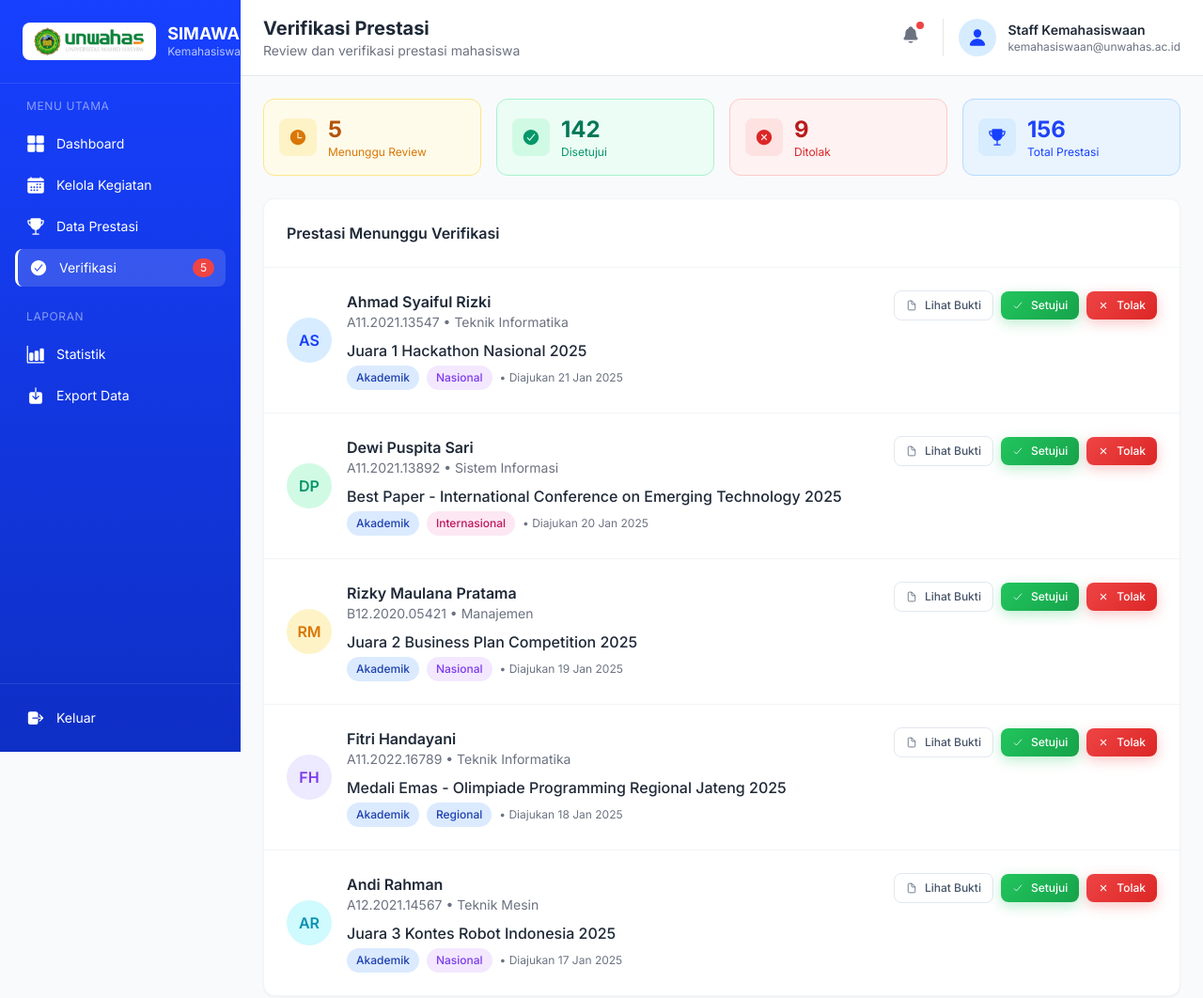
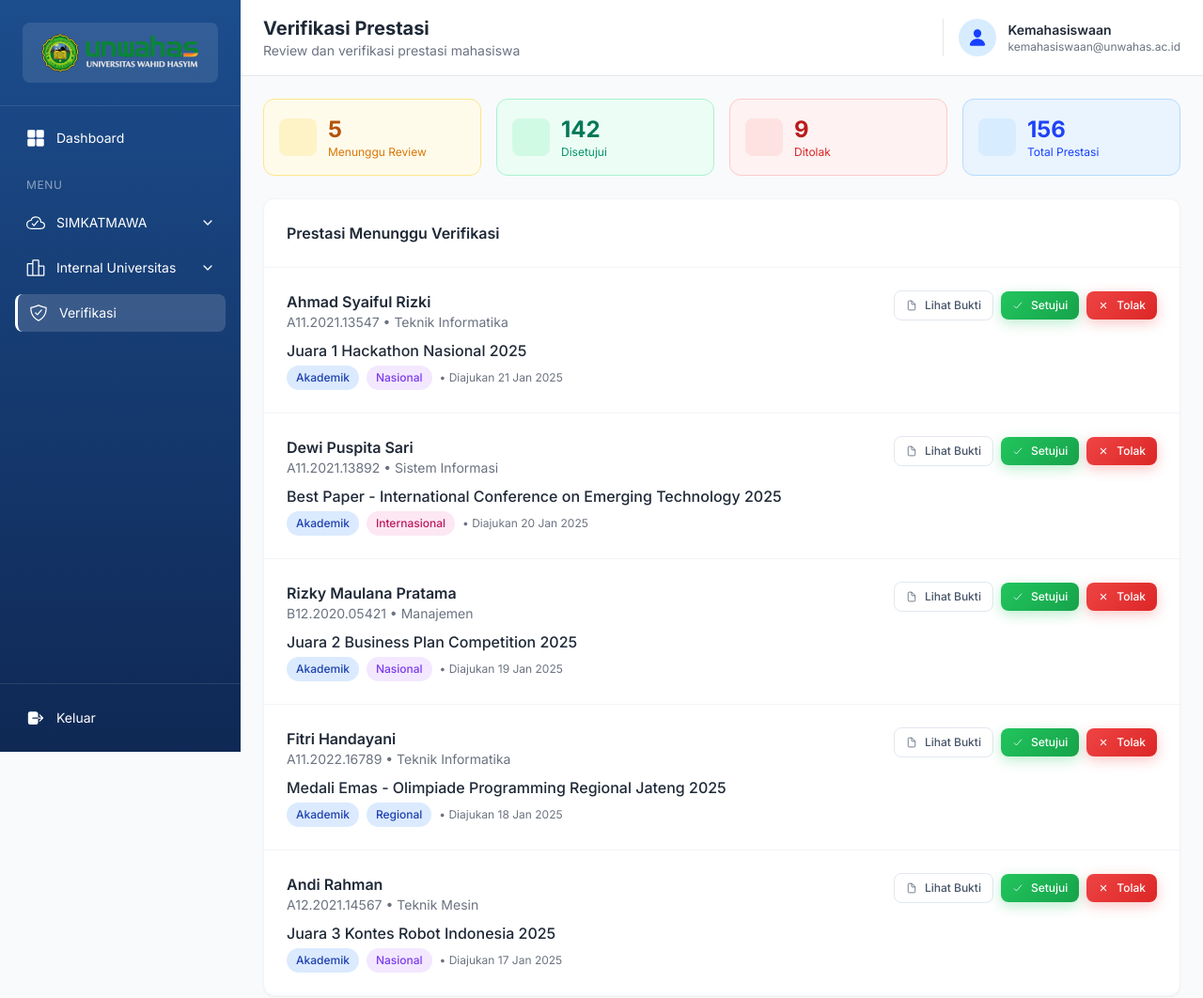
Before and after one commit to sunandagemma/simawa, a plain HTML site: page kemahasiswaan/verifikasi/index.html in a window 1280 px wide. Shown: the whole page at 94% size. Drawn offline with nearby package versions, Linux system fonts and the light colour scheme.

Commit message:
feat: Add initial pages for achievement categories and verification for the student affairs module.

```diff
--- a/kemahasiswaan/verifikasi/index.html
+++ b/kemahasiswaan/verifikasi/index.html
@@ -1,5 +1,6 @@
 <!DOCTYPE html>
 <html lang="id">
+
 <head>
     <meta charset="UTF-8">
     <meta name="viewport" content="width=device-width, initial-scale=1.0">
@@ -11,7 +12,8 @@
     <script nomodule src="https://unpkg.com/ionicons@7.1.0/dist/ionicons/ionicons.js"></script>
     <link rel="preconnect" href="https://fonts.googleapis.com">
     <link rel="preconnect" href="https://fonts.gstatic.com" crossorigin>
-    <link href="https://fonts.googleapis.com/css2?family=Inter:wght@300;400;500;600;700;800&display=swap" rel="stylesheet">
+    <link href="https://fonts.googleapis.com/css2?family=Inter:wght@300;400;500;600;700;800&display=swap"
+        rel="stylesheet">
     <link rel="stylesheet" href="/css/style.css">
 
     <script>
@@ -31,36 +33,77 @@
         }
     </script>
 </head>
+
 <body class="bg-gray-50 font-inter">
     <div class="flex min-h-screen">
         <!-- Sidebar -->
-        <aside class="sidebar w-64 bg-gradient-to-b from-persian-blue-600 to-persian-blue-800 text-white fixed h-full z-40">
+        <aside class="sidebar w-64 bg-gradient-to-b from-[#1C4D8D] to-[#0F2854] text-white fixed h-full z-40">
             <div class="p-6 border-b border-white/10">
-                <div class="flex items-center gap-3">
-                    <img src="/image/logo.png" alt="Logo" class="h-10 object-contain bg-white rounded-lg p-1">
-                    <div>
-                        <h1 class="font-bold text-lg leading-tight">SIMAWA</h1>
-                        <p class="text-xs text-white/70">Kemahasiswaan</p>
-                    </div>
+                <div class="flex items-center gap-3 w-full">
+                    <img src="/image/logo.png" alt="Logo" class="h-16 object-contain bg-white/10 rounded-lg p-2 w-full">
                 </div>
             </div>
 
             <nav class="p-4">
-                <p class="text-xs text-white/50 uppercase tracking-wider mb-3 px-3">Menu Utama</p>
                 <ul class="space-y-1">
-                    <li><a href="/kemahasiswaan/dashboard/" class="sidebar-menu-item flex items-center gap-3 px-3 py-2.5 rounded-lg text-sm"><ion-icon name="grid" class="text-xl"></ion-icon>Dashboard</a></li>
-                    <li><a href="/kemahasiswaan/kegiatan/" class="sidebar-menu-item flex items-center gap-3 px-3 py-2.5 rounded-lg text-sm"><ion-icon name="calendar" class="text-xl"></ion-icon>Kelola Kegiatan</a></li>
-                    <li><a href="/kemahasiswaan/prestasi/" class="sidebar-menu-item flex items-center gap-3 px-3 py-2.5 rounded-lg text-sm"><ion-icon name="trophy" class="text-xl"></ion-icon>Data Prestasi</a></li>
-                    <li><a href="/kemahasiswaan/verifikasi/" class="sidebar-menu-item active flex items-center gap-3 px-3 py-2.5 rounded-lg text-sm"><ion-icon name="checkmark-circle" class="text-xl"></ion-icon>Verifikasi<span class="ml-auto bg-red-500 text-white text-xs px-2 py-0.5 rounded-full">5</span></a></li>
+                    <li><a href="/kemahasiswaan/dashboard/"
+                            class="sidebar-menu-item flex items-center gap-3 px-3 py-2 rounded-lg text-sm"><ion-icon
+                                name="grid" class="text-xl"></ion-icon>Dashboard</a></li>
                 </ul>
-                <p class="text-xs text-white/50 uppercase tracking-wider mb-3 px-3 mt-6">Laporan</p>
+
+                <p class="text-xs text-white/50 uppercase tracking-wider mb-3 px-3 mt-6">Menu</p>
                 <ul class="space-y-1">
-                    <li><a href="/kemahasiswaan/laporan/" class="sidebar-menu-item flex items-center gap-3 px-3 py-2.5 rounded-lg text-sm"><ion-icon name="bar-chart" class="text-xl"></ion-icon>Statistik</a></li>
-                    <li><a href="/kemahasiswaan/export/" class="sidebar-menu-item flex items-center gap-3 px-3 py-2.5 rounded-lg text-sm"><ion-icon name="download" class="text-xl"></ion-icon>Export Data</a></li>
+                    <li class="submenu-parent">
+                        <button onclick="this.parentElement.classList.toggle('open')"
+                            class="sidebar-menu-item flex items-center justify-between w-full px-3 py-2.5 rounded-lg text-sm">
+                            <span class="flex items-center gap-3"><ion-icon name="cloud-done-outline"
+                                    class="text-xl"></ion-icon>SIMKATMAWA</span>
+                            <ion-icon name="chevron-down-outline"
+                                class="text-sm submenu-arrow transition-transform"></ion-icon>
+                        </button>
+                        <ul class="submenu pl-8 space-y-1 mt-1">
+                            <li><a href="/kemahasiswaan/kategori-prestasi/"
+                                    class="sidebar-menu-item flex items-center gap-3 px-3 py-2.5 rounded-lg text-sm"><ion-icon
+                                        name="medal-outline" class="text-lg"></ion-icon>Kategori Prestasi</a></li>
+                            <li><a href="/kemahasiswaan/formulir-prestasi/"
+                                    class="sidebar-menu-item flex items-center gap-3 px-3 py-2 rounded-lg text-sm"><ion-icon
+                                        name="reader-outline" class="text-lg"></ion-icon>Formulir Prestasi</a></li>
+                            <li><a href="/kemahasiswaan/daftar-prestasi/"
+                                    class="sidebar-menu-item flex items-center gap-3 px-3 py-2 rounded-lg text-sm"><ion-icon
+                                        name="school-outline" class="text-lg"></ion-icon>Daftar Prestasi</a></li>
+                        </ul>
+                    </li>
+
+                    <li class="submenu-parent">
+                        <button onclick="this.parentElement.classList.toggle('open')"
+                            class="sidebar-menu-item flex items-center justify-between w-full px-3 py-2.5 rounded-lg text-sm">
+                            <span class="flex items-center gap-3"><ion-icon name="podium-outline"
+                                    class="text-xl"></ion-icon>Internal Universitas</span>
+                            <ion-icon name="chevron-down-outline"
+                                class="text-sm submenu-arrow transition-transform"></ion-icon>
+                        </button>
+                        <ul class="submenu pl-8 space-y-1 mt-1">
+                            <li><a href="/kemahasiswaan/jenis-sertifikat/"
+                                    class="sidebar-menu-item flex items-center gap-3 px-3 py-2 rounded-lg text-sm"><ion-icon
+                                        name="library-outline" class="text-lg"></ion-icon>Jenis Sertifikat</a></li>
+                            <li><a href="/kemahasiswaan/daftar-mahasiswa/"
+                                    class="sidebar-menu-item flex items-center gap-3 px-3 py-2 rounded-lg text-sm"><ion-icon
+                                        name="person-circle-outline" class="text-lg"></ion-icon>Daftar Mahasiswa</a>
+                            </li>
+                            <li><a href="/kemahasiswaan/kegiatan/"
+                                    class="sidebar-menu-item flex items-center gap-3 px-3 py-2 rounded-lg text-sm"><ion-icon
+                                        name="pricetags-outline" class="text-lg"></ion-icon>Kegiatan</a></li>
+                        </ul>
+                    </li>
+                    <li><a href="/kemahasiswaan/verifikasi/"
+                            class="sidebar-menu-item active flex items-center gap-3 px-3 py-2.5 rounded-lg text-sm"><ion-icon
+                                name="shield-checkmark-outline" class="text-xl"></ion-icon>Verifikasi</a></li>
                 </ul>
             </nav>
             <div class="absolute bottom-0 left-0 right-0 p-4 border-t border-white/10">
-                <a href="/" class="flex items-center gap-3 px-3 py-2.5 rounded-lg text-sm hover:bg-white/10 transition-colors"><ion-icon name="log-out" class="text-xl"></ion-icon>Keluar</a>
+                <a href="/"
+                    class="flex items-center gap-3 px-3 py-2.5 rounded-lg text-sm hover:bg-white/10 transition-colors"><ion-icon
+                        name="log-out" class="text-xl"></ion-icon>Keluar</a>
             </div>
         </aside>
 
@@ -73,16 +116,12 @@
                         <p class="text-sm text-gray-500">Review dan verifikasi prestasi mahasiswa</p>
                     </div>
                     <div class="flex items-center gap-4">
-                        <button class="relative p-2 text-gray-500 hover:text-gray-700 hover:bg-gray-100 rounded-lg transition-colors">
-                            <ion-icon name="notifications" class="text-xl"></ion-icon>
-                            <span class="absolute top-1 right-1 w-2 h-2 bg-red-500 rounded-full"></span>
-                        </button>
                         <div class="flex items-center gap-3 pl-4 border-l border-gray-200">
                             <div class="w-10 h-10 rounded-full bg-persian-blue-100 flex items-center justify-center">
                                 <ion-icon name="person" class="text-persian-blue-600 text-xl"></ion-icon>
                             </div>
                             <div class="hidden sm:block">
-                                <p class="text-sm font-semibold text-gray-800">Staff Kemahasiswaan</p>
+                                <p class="text-sm font-semibold text-gray-800">Kemahasiswaan</p>
                                 <p class="text-xs text-gray-500">kemahasiswaan@unwahas.ac.id</p>
                             </div>
                         </div>
@@ -96,7 +135,6 @@
                     <div class="bg-amber-50 rounded-xl p-4 border border-amber-200">
                         <div class="flex items-center gap-3">
                             <div class="w-10 h-10 rounded-lg bg-amber-100 flex items-center justify-center">
-                                <ion-icon name="time" class="text-amber-600 text-xl"></ion-icon>
                             </div>
                             <div>
                                 <p class="text-2xl font-bold text-amber-700">5</p>
@@ -107,7 +145,6 @@
                     <div class="bg-emerald-50 rounded-xl p-4 border border-emerald-200">
                         <div class="flex items-center gap-3">
                             <div class="w-10 h-10 rounded-lg bg-emerald-100 flex items-center justify-center">
-                                <ion-icon name="checkmark-circle" class="text-emerald-600 text-xl"></ion-icon>
                             </div>
                             <div>
                                 <p class="text-2xl font-bold text-emerald-700">142</p>
@@ -118,7 +155,6 @@
                     <div class="bg-red-50 rounded-xl p-4 border border-red-200">
                         <div class="flex items-center gap-3">
                             <div class="w-10 h-10 rounded-lg bg-red-100 flex items-center justify-center">
-                                <ion-icon name="close-circle" class="text-red-600 text-xl"></ion-icon>
                             </div>
                             <div>
                                 <p class="text-2xl font-bold text-red-700">9</p>
@@ -129,7 +165,6 @@
                     <div class="bg-persian-blue-50 rounded-xl p-4 border border-persian-blue-200">
                         <div class="flex items-center gap-3">
                             <div class="w-10 h-10 rounded-lg bg-persian-blue-100 flex items-center justify-center">
-                                <ion-icon name="trophy" class="text-persian-blue-600 text-xl"></ion-icon>
                             </div>
                             <div>
                                 <p class="text-2xl font-bold text-persian-blue-700">156</p>
@@ -150,9 +185,6 @@
                         <div class="p-6 hover:bg-gray-50 transition-colors">
                             <div class="flex flex-col lg:flex-row lg:items-start gap-4">
                                 <div class="flex items-center gap-4 flex-1">
-                                    <div class="w-12 h-12 rounded-full bg-persian-blue-100 flex items-center justify-center flex-shrink-0">
-                                        <span class="font-semibold text-persian-blue-600">AS</span>
-                                    </div>
                                     <div class="flex-1 min-w-0">
                                         <h4 class="font-semibold text-gray-800">Ahmad Syaiful Rizki</h4>
                                         <p class="text-sm text-gray-500">A11.2021.13547 • Teknik Informatika</p>
@@ -187,17 +219,16 @@
                         <div class="p-6 hover:bg-gray-50 transition-colors">
                             <div class="flex flex-col lg:flex-row lg:items-start gap-4">
                                 <div class="flex items-center gap-4 flex-1">
-                                    <div class="w-12 h-12 rounded-full bg-emerald-100 flex items-center justify-center flex-shrink-0">
-                                        <span class="font-semibold text-emerald-600">DP</span>
-                                    </div>
                                     <div class="flex-1 min-w-0">
                                         <h4 class="font-semibold text-gray-800">Dewi Puspita Sari</h4>
                                         <p class="text-sm text-gray-500">A11.2021.13892 • Sistem Informasi</p>
                                         <div class="mt-2">
-                                            <p class="font-medium text-gray-800">Best Paper - International Conference on Emerging Technology 2025</p>
+                                            <p class="font-medium text-gray-800">Best Paper - International Conference
+                                                on Emerging Technology 2025</p>
                                             <div class="flex items-center gap-2 mt-1">
                                                 <span class="badge badge-info">Akademik</span>
-                                                <span class="badge" style="background-color: #fce7f3; color: #be185d;">Internasional</span>
+                                                <span class="badge"
+                                                    style="background-color: #fce7f3; color: #be185d;">Internasional</span>
                                                 <span class="text-xs text-gray-500">• Diajukan 20 Jan 2025</span>
                                             </div>
                                         </div>
@@ -224,14 +255,12 @@
                         <div class="p-6 hover:bg-gray-50 transition-colors">
                             <div class="flex flex-col lg:flex-row lg:items-start gap-4">
                                 <div class="flex items-center gap-4 flex-1">
-                                    <div class="w-12 h-12 rounded-full bg-amber-100 flex items-center justify-center flex-shrink-0">
-                                        <span class="font-semibold text-amber-600">RM</span>
-                                    </div>
                                     <div class="flex-1 min-w-0">
                                         <h4 class="font-semibold text-gray-800">Rizky Maulana Pratama</h4>
                                         <p class="text-sm text-gray-500">B12.2020.05421 • Manajemen</p>
                                         <div class="mt-2">
-                                            <p class="font-medium text-gray-800">Juara 2 Business Plan Competition 2025</p>
+                                            <p class="font-medium text-gray-800">Juara 2 Business Plan Competition 2025
+                                            </p>
                                             <div class="flex items-center gap-2 mt-1">
                                                 <span class="badge badge-info">Akademik</span>
                                                 <span class="badge badge-purple">Nasional</span>
@@ -261,17 +290,16 @@
                         <div class="p-6 hover:bg-gray-50 transition-colors">
                             <div class="flex flex-col lg:flex-row lg:items-start gap-4">
                                 <div class="flex items-center gap-4 flex-1">
-                                    <div class="w-12 h-12 rounded-full bg-violet-100 flex items-center justify-center flex-shrink-0">
-                                        <span class="font-semibold text-violet-600">FH</span>
-                                    </div>
                                     <div class="flex-1 min-w-0">
                                         <h4 class="font-semibold text-gray-800">Fitri Handayani</h4>
                                         <p class="text-sm text-gray-500">A11.2022.16789 • Teknik Informatika</p>
                                         <div class="mt-2">
-                                            <p class="font-medium text-gray-800">Medali Emas - Olimpiade Programming Regional Jateng 2025</p>
+                                            <p class="font-medium text-gray-800">Medali Emas - Olimpiade Programming
+                                                Regional Jateng 2025</p>
                                             <div class="flex items-center gap-2 mt-1">
                                                 <span class="badge badge-info">Akademik</span>
-                                                <span class="badge" style="background-color: #dbeafe; color: #1e40af;">Regional</span>
+                                                <span class="badge"
+                                                    style="background-color: #dbeafe; color: #1e40af;">Regional</span>
                                                 <span class="text-xs text-gray-500">• Diajukan 18 Jan 2025</span>
                                             </div>
                                         </div>
@@ -298,9 +326,6 @@
                         <div class="p-6 hover:bg-gray-50 transition-colors">
                             <div class="flex flex-col lg:flex-row lg:items-start gap-4">
                                 <div class="flex items-center gap-4 flex-1">
-                                    <div class="w-12 h-12 rounded-full bg-cyan-100 flex items-center justify-center flex-shrink-0">
-                                        <span class="font-semibold text-cyan-600">AR</span>
-                                    </div>
                                     <div class="flex-1 min-w-0">
                                         <h4 class="font-semibold text-gray-800">Andi Rahman</h4>
                                         <p class="text-sm text-gray-500">A12.2021.14567 • Teknik Mesin</p>
@@ -336,4 +361,5 @@
         </main>
     </div>
 </body>
+
 </html>
```
Also changed, not shown: kemahasiswaan/kategori-prestasi/index.html (+12 -17 lines).
